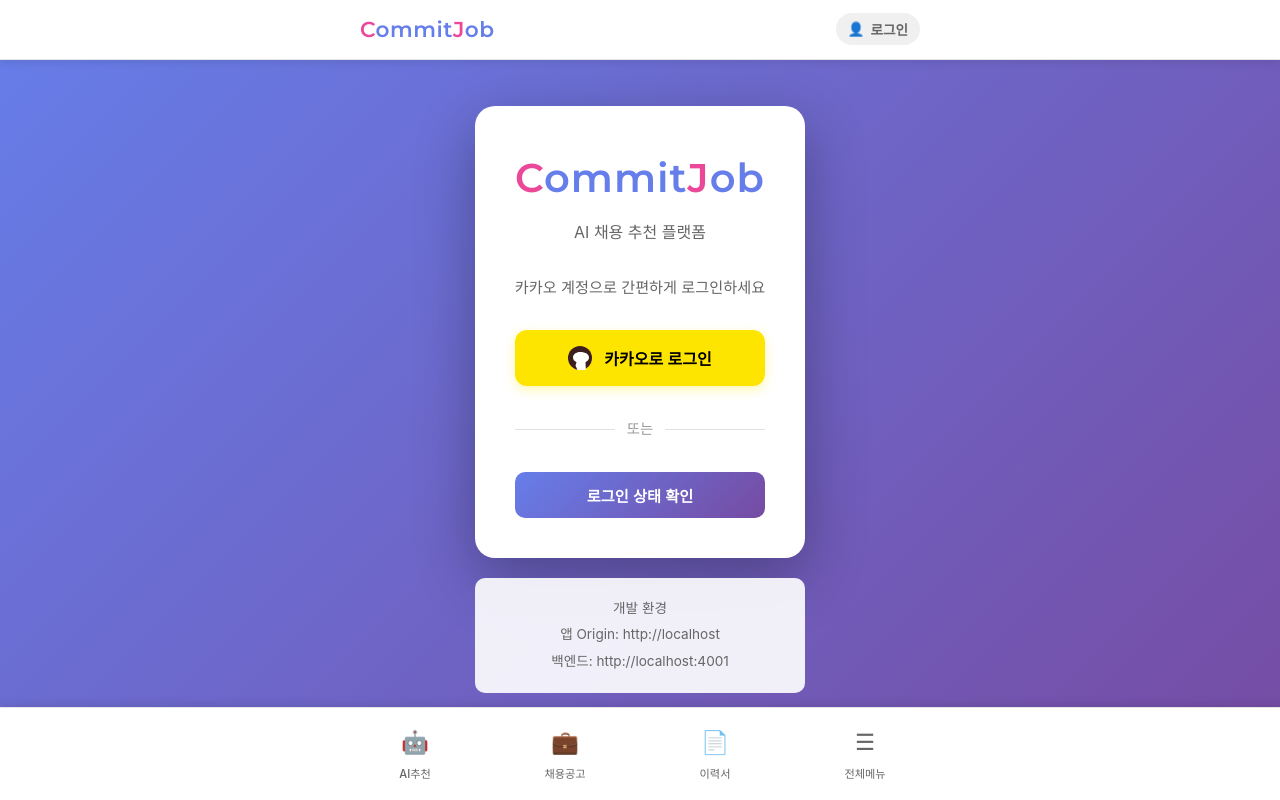
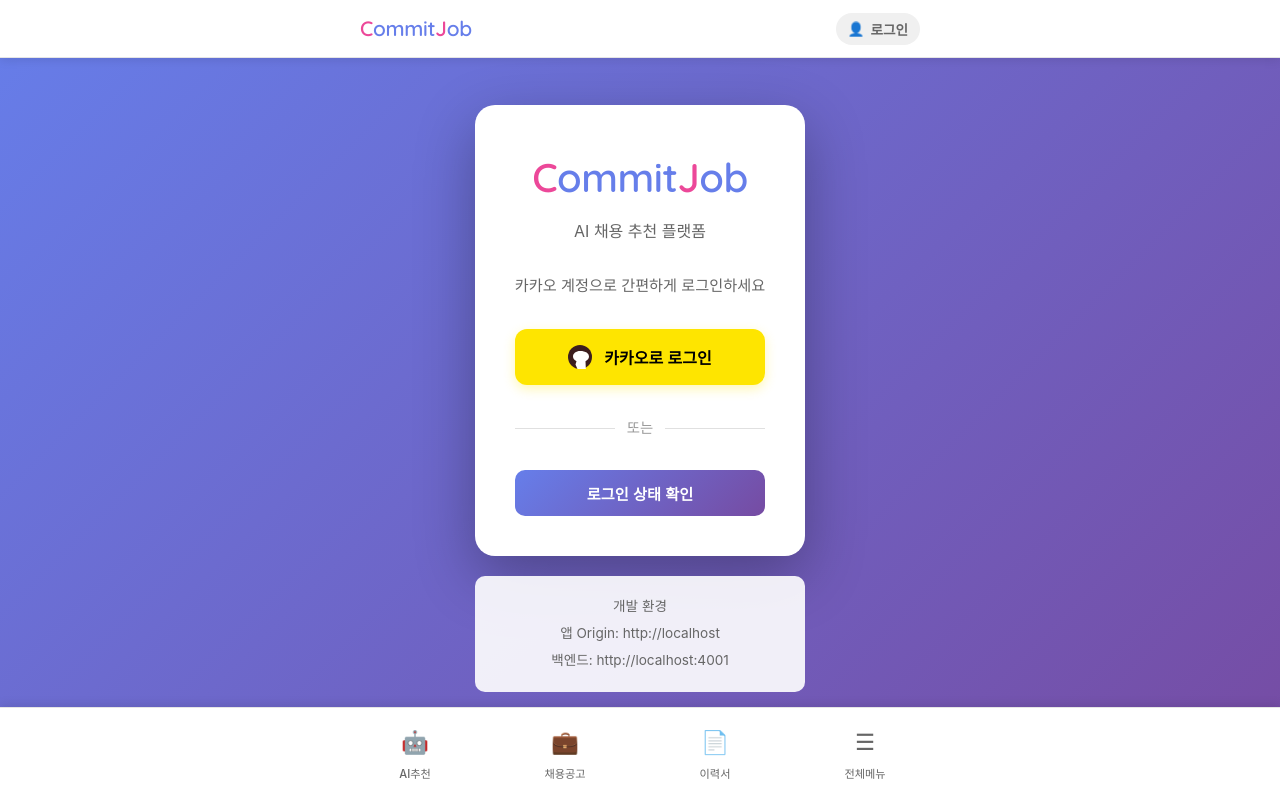
Before and after one commit to cmmnnie/commitjob, a React (Vite) app in the folder kakao-login-app/: page / in a window 1280 px wide. Built offline with nearby package versions, Linux system fonts and the light colour scheme.

Commit message:
Change to Quicksand font for romantic and narrow style

```diff
--- a/kakao-login-app/index.html
+++ b/kakao-login-app/index.html
@@ -7,7 +7,7 @@
     <!-- Google Fonts -->
     <link rel="preconnect" href="https://fonts.googleapis.com">
     <link rel="preconnect" href="https://fonts.gstatic.com" crossorigin>
-    <link href="https://fonts.googleapis.com/css2?family=Montserrat:wght@300;400;500;600;700&display=swap" rel="stylesheet">
+    <link href="https://fonts.googleapis.com/css2?family=Quicksand:wght@400;500;600;700&display=swap" rel="stylesheet">
     <!-- Kakao JavaScript SDK -->
     <script src="https://developers.kakao.com/sdk/js/kakao.min.js"></script>
 </head>
--- a/kakao-login-app/src/components/Header.jsx
+++ b/kakao-login-app/src/components/Header.jsx
@@ -78,15 +78,15 @@
 
     const logoStyle = {
         color: '#667eea',
-        fontSize: '1.35rem',
+        fontSize: '1.3rem',
         fontWeight: '600',
-        fontFamily: "'Montserrat', sans-serif",
+        fontFamily: "'Quicksand', sans-serif",
         textDecoration: 'none',
         display: 'flex',
         alignItems: 'center',
         gap: '6px',
         transition: 'all 0.3s ease',
-        letterSpacing: '0.5px'
+        letterSpacing: '-0.3px'
     };
 
     const profileButtonStyle = {
--- a/kakao-login-app/src/pages/MainPage.jsx
+++ b/kakao-login-app/src/pages/MainPage.jsx
@@ -245,7 +245,7 @@
                 <div id="loginSection" className="section">
                     <div className="login-card">
                         <div className="logo-section">
-                            <h1 style={{ fontFamily: "'Montserrat', sans-serif", fontWeight: '600', letterSpacing: '1px' }}>
+                            <h1 style={{ fontFamily: "'Quicksand', sans-serif", fontWeight: '600', letterSpacing: '-0.5px' }}>
                                 <span style={{ color: '#ec4899' }}>C</span>ommit<span style={{ color: '#ec4899' }}>J</span>ob
                             </h1>
                             <p>AI 채용 추천 플랫폼</p>
```
